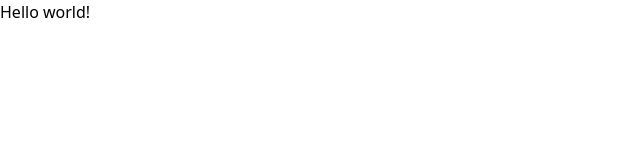
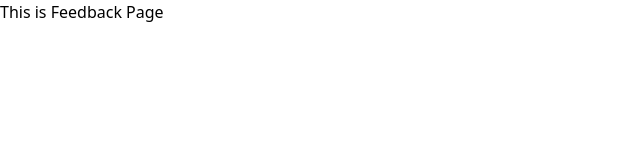
Before and after one commit to Jin2oo2/feedback-analysis, a React (Vite) app in the folder frontend/: page /feedback in a window 1280 px wide. Shown: the top 160 px of the page, without its empty margins (0-640 px from the left). Built offline with nearby package versions, Linux system fonts and the light colour scheme.

Commit message:
created routes

```diff
--- a/frontend/package.json
+++ b/frontend/package.json
@@ -11,7 +11,8 @@
   },
   "dependencies": {
     "react": "^18.3.1",
-    "react-dom": "^18.3.1"
+    "react-dom": "^18.3.1",
+    "react-router-dom": "^6.26.2"
   },
   "devDependencies": {
     "@eslint/js": "^9.9.0",
--- a/frontend/src/App.jsx
+++ b/frontend/src/App.jsx
@@ -1,7 +1,18 @@
+import { Routes, Route, Navigate } from 'react-router-dom';
+import Feedback from './pages/Feedback';
+import Results from './pages/Results';
+import NoPage from './pages/NoPage';
+
 export default function App() {
   return (
-    <h1 className="text-3xl bg-red-500 font-bold underline">
-      Hello world!
-    </h1>
+    <>
+      <Routes>
+        <Route path='/' element={<Navigate to="/feedback" replace />} />
+        <Route path='feedback' element={<Feedback />} />
+        <Route path='results' element={<Results />}/>
+        <Route path='*' element={<NoPage />}/>
+      </Routes>
+
+    </>
   )
 }
--- a/frontend/src/main.jsx
+++ b/frontend/src/main.jsx
@@ -1,10 +1,13 @@
 import { StrictMode } from 'react'
 import { createRoot } from 'react-dom/client'
+import { BrowserRouter } from "react-router-dom";
 import App from './App.jsx'
 import './index.css'
 
 createRoot(document.getElementById('root')).render(
   <StrictMode>
-    <App />
+    <BrowserRouter>
+      <App />
+    </BrowserRouter>
   </StrictMode>,
 )
--- /dev/null
+++ b/frontend/src/pages/Feedback.jsx
@@ -0,0 +1,5 @@
+export default function Feedback() {
+  return (
+    <div>This is Feedback Page</div>
+  )
+}
--- /dev/null
+++ b/frontend/src/pages/NoPage.jsx
@@ -0,0 +1,5 @@
+export default function Page() {
+  return (
+    <div>Page not found</div>
+  )
+}
--- /dev/null
+++ b/frontend/src/pages/Results.jsx
@@ -0,0 +1,5 @@
+export default function Results() {
+  return (
+    <div>This is Results page</div>
+  )
+}
```
Also changed, not shown: 1 other file (tests, documents, lock files or other folders).
